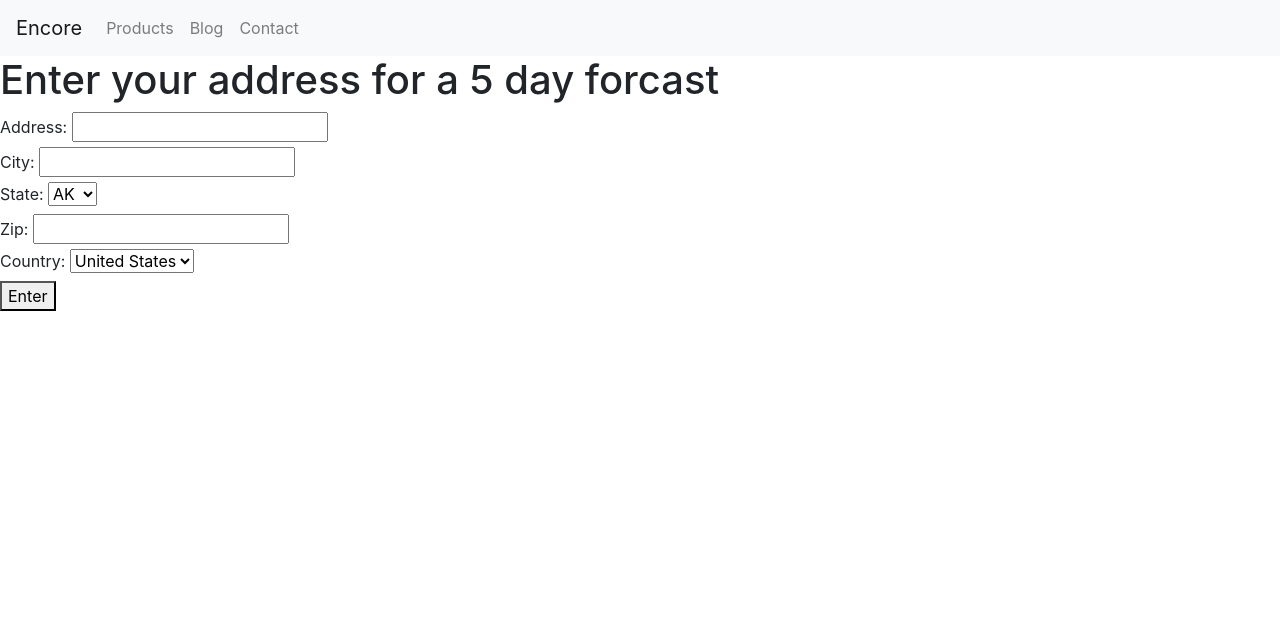
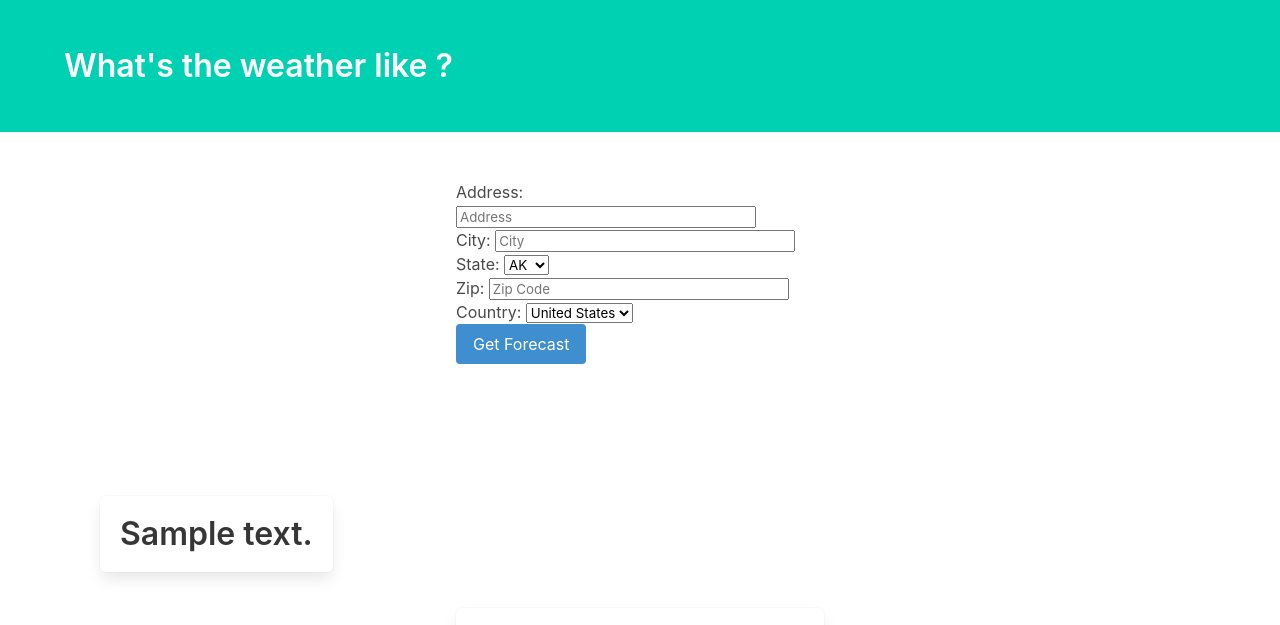
Before and after one commit to bdeangelis/dj_weather, a Django app: template weather/templates/weather/index.html in a window 1280 px wide. Shown: the top 625 px of the page. Before the commit the page ends 311 px from the top, so only its background shows below. Run offline with Django 4.2, Linux system fonts and the light colour scheme; tables that the repository leaves empty hold one stand-in row (values such as "Sample post"); the template is opened without the code that fills it: values that come from a table or form of the project are taken from there, most other values are stand-ins (such as "Sample title", 1, 10 or a date in 2020); some libraries are stand-ins or nearby versions.

Commit message:
Looks decent needs more styling

```diff
--- a/weather/forms.py
+++ b/weather/forms.py
@@ -19,8 +19,8 @@ def is_united_states(value):
 
 
 class GetWeather(forms.Form):
-    address = forms.CharField(label="Address", required=True)
-    city = forms.CharField(label="City", required=True)
+    address = forms.CharField(label="Address", required=True, widget=forms.TextInput(attrs={'placeholder': 'Address', 'style': 'width: 300px;', 'class': 'form-control'}))
+    city = forms.CharField(label="City", required=True, widget=forms.TextInput(attrs={'placeholder': 'City', 'style': 'width: 300px;', 'class': 'form-control'}))
     state = forms.ChoiceField(choices=STATE)
-    zip = forms.CharField(label="Zip", required=True)
+    zip = forms.CharField(label="Zip", required=True, widget=forms.TextInput(attrs={'placeholder': 'Zip Code', 'style': 'width: 300px;', 'class': 'form-control'}))
     country = forms.ChoiceField(choices=COUNTRY, validators=[is_united_states])
--- a/weather/templates/weather/index.html
+++ b/weather/templates/weather/index.html
@@ -1,41 +1,92 @@
 <!DOCTYPE html>
-<html>
-    <head>
-        <!-- Required meta tags -->
-        <meta charset="utf-8">
-        <meta name="viewport" content="width=device-width, initial-scale=1.0">
-        <title>Encore</title>
-        <!--Bootstrap CSS-->
-        <link rel="stylesheet" href="https://stackpath.bootstrapcdn.com/bootstrap/4.4.1/css/bootstrap.min.css" integrity="sha384-Vkoo8x4CGsO3+Hhxv8T/Q5PaXtkKtu6ug5TOeNV6gBiFeWPGFN9MuhOf23Q9Ifjh" crossorigin="anonymous">
-  </head>
-  <body>
+<html lang="en">
 
-    <!--Navbar-->
-    <nav class="navbar navbar-expand-sm navbar-light bg-light">
-      <a class="navbar-brand" href="/">Encore</a>
-      <button class="navbar-toggler" type="button" data-bs-toggle="collapse" data-target="#navbarText" aria-controls="navbarText" aria-expanded="false" aria-label="Toggle navigation">
-        <span class="navbar-toggler-icon"></span>
-      </button>
-      <div class="collapse navbar-collapse" id="navbarText">
-        <ul class="navbar-nav mr-auto">
-          <li class="nav-item">
-            <a class="nav-link" href="">Products</a>
-          </li>
-          <li class="nav-item">
-            <a class="nav-link" href="">Blog</a>
-          </li>
-          <li class="nav-item">
-            <a class="nav-link" href="">Contact</a>
-          </li>
-        </ul>
-      </div>
-    </nav>
+<head>
+    <meta charset="UTF-8">
+    <meta name="viewport" content="width=device-width, initial-scale=1.0">
+    <meta http-equiv="X-UA-Compatible" content="ie=edge">
+    <title>Document</title>
+    <link rel="stylesheet" href="https://cdnjs.cloudflare.com/ajax/libs/bulma/0.6.2/css/bulma.css" />
+</head>
 
-    <!-- Optional Javascript -->
-    <h1>Enter your address for a 5 day forcast</h1>
-    <form method="POST">{% csrf_token%}
-        {{form.as_div }}
-        <button type="submit"> Enter </button>
-    </form>
-  </body>
+<body>
+    <section class="hero is-primary">
+        <div class="hero-body">
+            <div class="container">
+                <h1 class="title">
+                    What's the weather like ?
+                </h1>
+            </div>
+        </div>
+    </section>
+    <section class="section">
+        <div class="container">
+            <div class="columns">
+                <div class="column is-offset-4 is-4">
+                    <form method="POST">
+                        {% csrf_token %}
+                        <div class="field has-addons">
+                            <div class="control is-expanded">
+                                <form method="POST">{% csrf_token%}
+                                    {{ form.as_p }}
+                                </form>
+                                <button type="submit" class="button is-info">
+                                    Get Forecast
+                                </button>
+                            </div>
+                        </div>
+                    </form>
+                </div>
+            </div>
+        </div>
+    </section>
+    <section class="section">
+        <div class="container">
+            <section class="section">
+                <div class="container">
+                    <div class="columns">
+                        <div class="box">
+                            <div class="content">
+                                <p>
+                                    <span class="title">{{ address }}</span>
+                                </p>
+                            </div>
+                        </div>
+                    </div>
+                </div>
+            </section>
+            <div class="columns">
+
+                <div class="column is-offset-4 is-4">
+                    {% for i in forecast %}
+                    <div class="box">
+                        <article class="media">
+                            <div class="media-left">
+                                <figure class="image is-25x25">
+                                    <img src="https://raw.githubusercontent.com/visualcrossing/WeatherIcons/2de560da89d87de44e3ca2a6593a12c19c8346d3/SVG/1st%20Set%20-%20Color/{{ i.icon }}.svg" alt="Image">
+                                </figure>
+                            </div>
+                            <div class="media-content">
+                                <div class="content">
+                                    <p>
+                                        <span class="title">{{ i.datetime }}</span>
+                                        <br>
+                                        <span class="subtitle">High: {{ i.tempmax }}° F</span>
+                                        <br>
+                                        <span class="subtitle">Low: {{ i.tempmin }}° F</span>
+                                        <br>
+                                    </p>
+                                </div>
+                            </div>
+                        </article>
+                    </div>
+                    {% endfor %}
+                </div>
+            </div>
+        </div>
+    </section>
+    <footer class="footer">
+    </footer>
+</body>
+
 </html>
```
Also changed, not shown: weather/templates/weather/forecast.html (deleted, +0 -30 lines).
